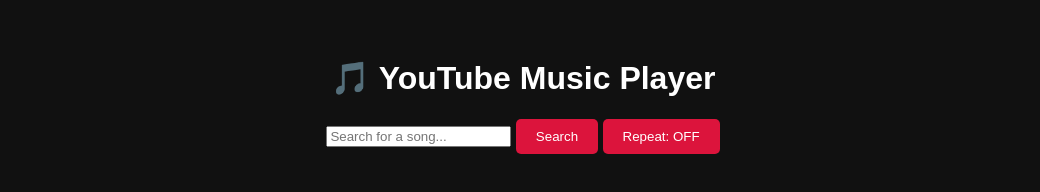
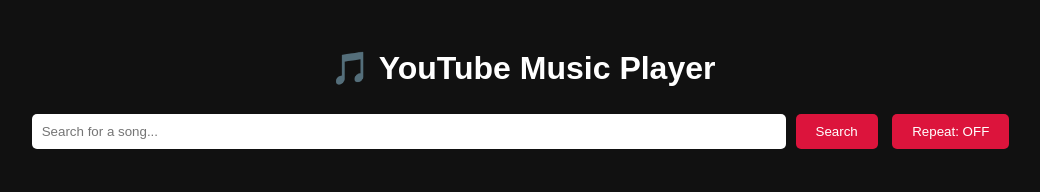
Before and after one commit to Laspard69/youtube-music-player, a plain HTML site: page index.html in a window 1280 px wide. Shown: the whole page, without its empty margins (117-1157 px from the left). Drawn offline with Linux system fonts and the light colour scheme.

Commit message:
Update style.css

```diff
--- a/style.css
+++ b/style.css
@@ -1,25 +1,22 @@
 body {
   font-family: Arial, sans-serif;
-  background: #111;
-  color: white;
+  background-color: #111;
+  color: #fff;
   text-align: center;
-  padding: 30px;
+  padding: 20px;
 }
 
-.song-list {
-  margin-top: 20px;
-}
-
-.song {
-  margin-bottom: 20px;
-  display: flex;
-  justify-content: center;
-  align-items: center;
-  gap: 10px;
+input {
+  padding: 10px;
+  width: 60%;
+  border-radius: 5px;
+  border: none;
+  margin-bottom: 10px;
 }
 
 button {
   padding: 10px 20px;
+  margin: 5px;
   background: crimson;
   color: white;
   border: none;
@@ -27,6 +24,18 @@ button {
   cursor: pointer;
 }
 
+#results {
+  margin-top: 20px;
+}
+
+.song {
+  margin: 10px auto;
+  display: flex;
+  justify-content: center;
+  align-items: center;
+  gap: 10px;
+}
+
 #player {
   margin-top: 30px;
 }
```
